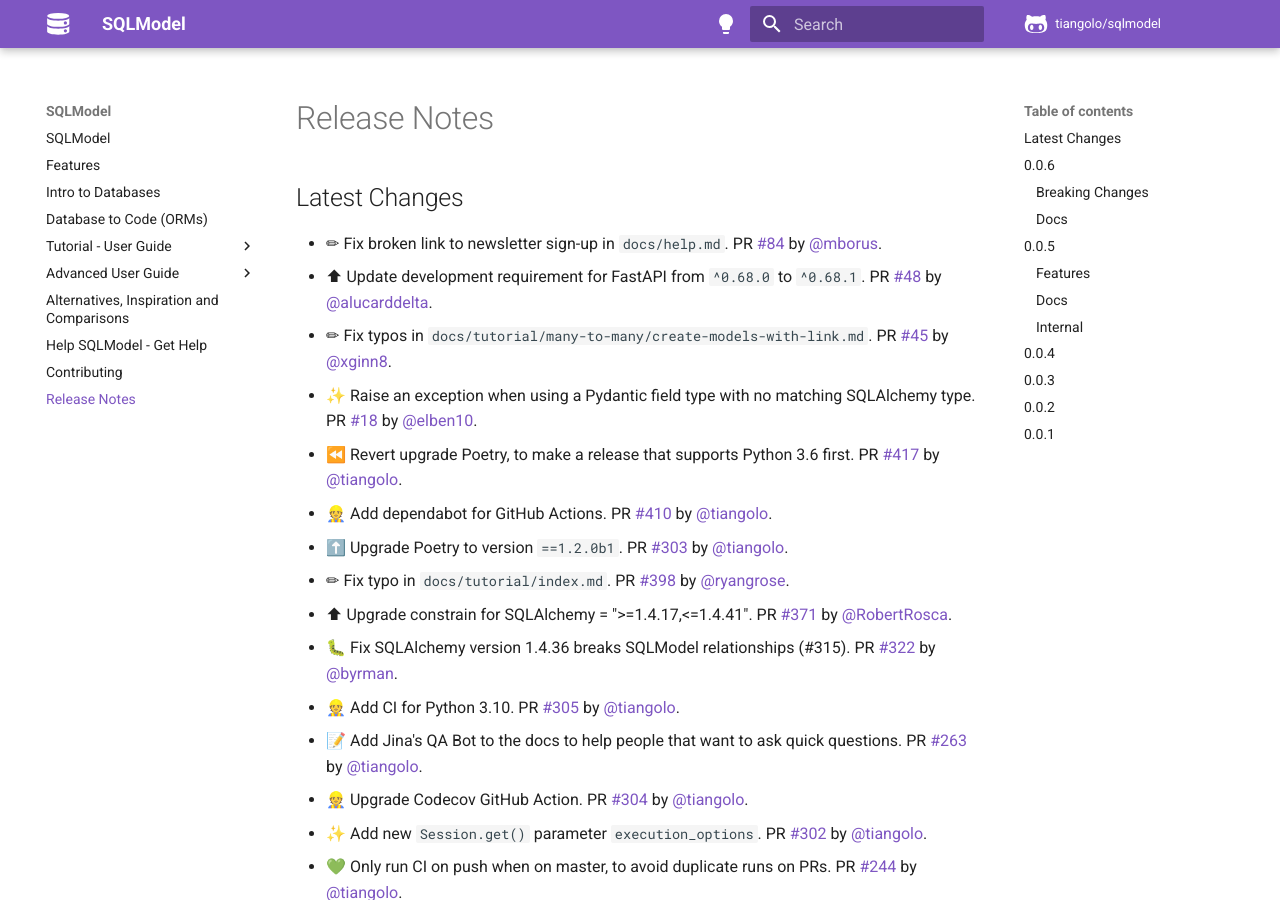
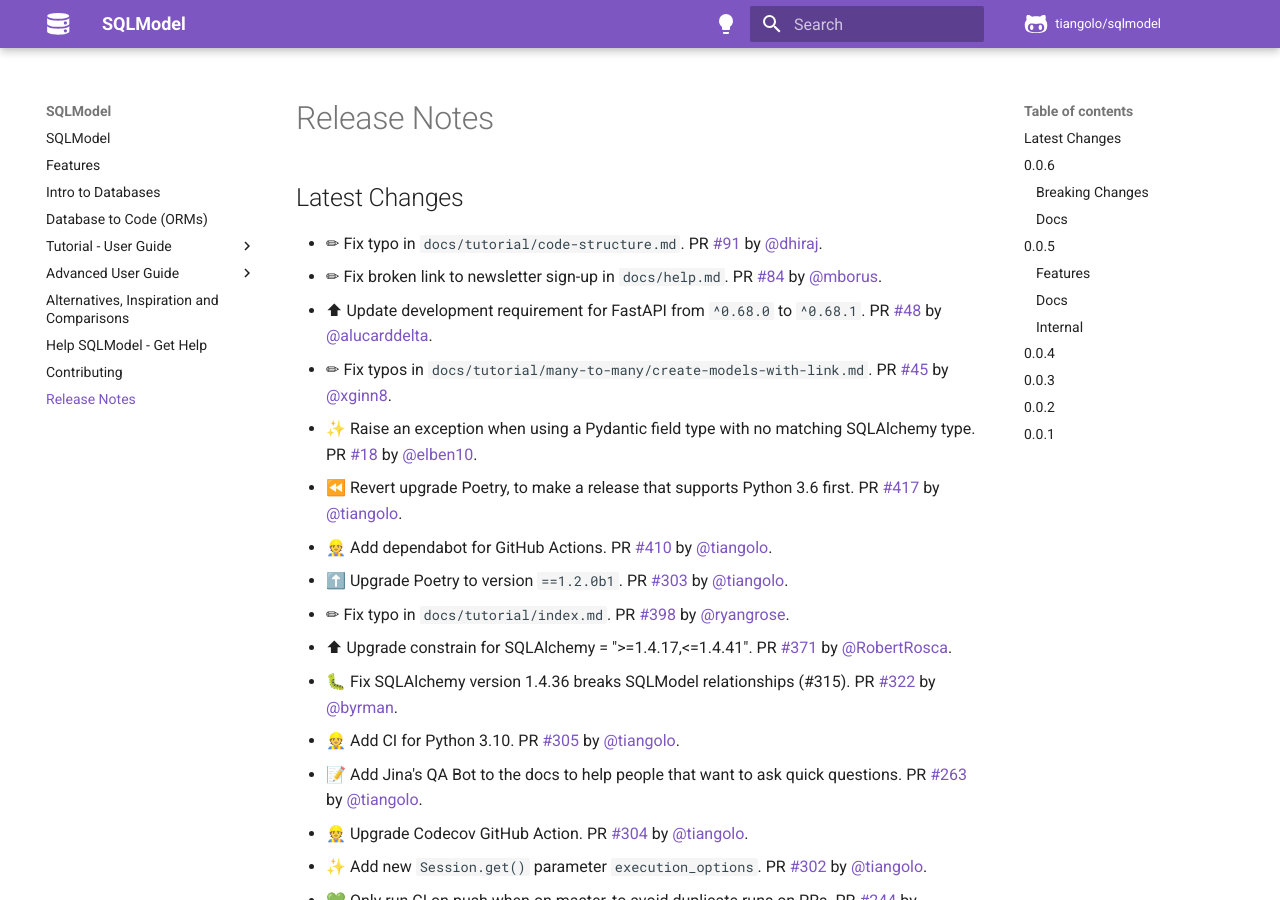
Before and after one commit to sztrakabalint/fastapi-sqlmodel, an MkDocs documentation site: the page built from docs/release-notes.md, in a window 1280 px wide and 900 px high. Built offline with MkDocs 1.6.1 and Material for MkDocs 9.7.7, drawn with Linux system fonts in a browser that asks for light colours; comment, search, counter and statistics services are not loaded.

Commit message:
📝 Update release notes

```diff
--- a/docs/release-notes.md
+++ b/docs/release-notes.md
@@ -2,6 +2,7 @@
 
 ## Latest Changes
 
+* ✏ Fix typo in `docs/tutorial/code-structure.md`. PR [#91](https://github.com/tiangolo/sqlmodel/pull/91) by [@dhiraj](https://github.com/dhiraj).
 * ✏ Fix broken link to newsletter sign-up in `docs/help.md`. PR [#84](https://github.com/tiangolo/sqlmodel/pull/84) by [@mborus](https://github.com/mborus).
 * ⬆ Update development requirement for FastAPI from `^0.68.0` to `^0.68.1`. PR [#48](https://github.com/tiangolo/sqlmodel/pull/48) by [@alucarddelta](https://github.com/alucarddelta).
 * ✏ Fix typos in `docs/tutorial/many-to-many/create-models-with-link.md`. PR [#45](https://github.com/tiangolo/sqlmodel/pull/45) by [@xginn8](https://github.com/xginn8).
```
